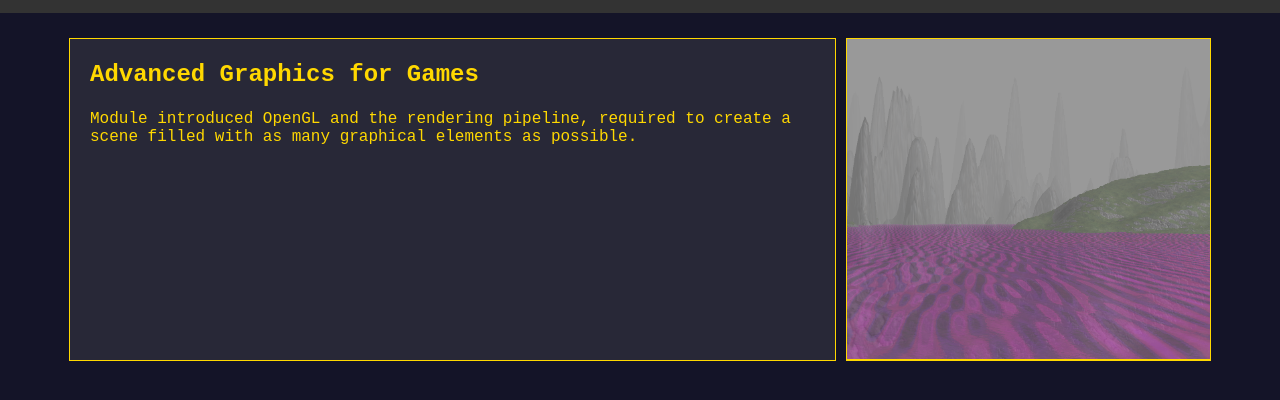
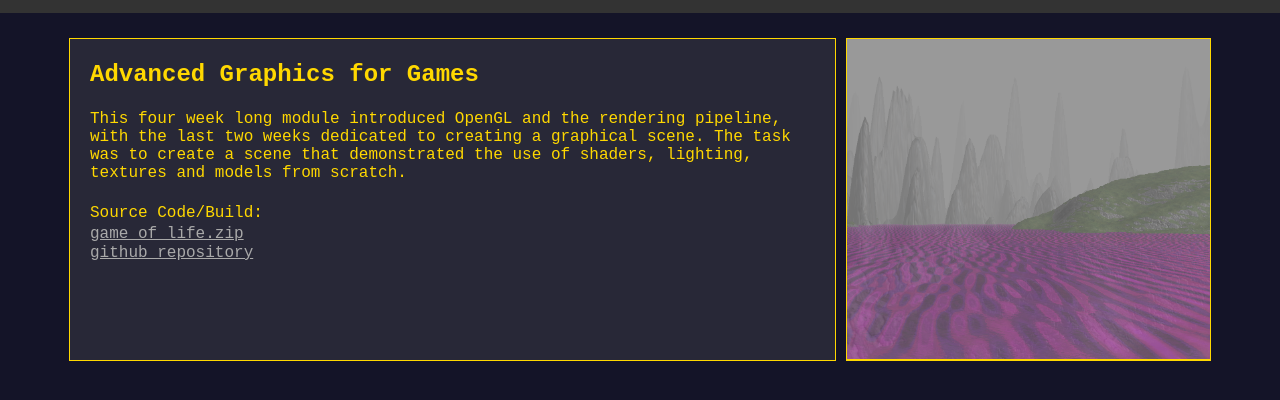
Before and after one commit to johnnileus/johnnileus.github.io, a plain HTML site: page pages/graphics.html in a window 1280 px wide. Shown: the part 66-466 px from the top of the page. Drawn offline with Linux system fonts and the light colour scheme.

Commit message:
updated gol, graphics and physics pages

```diff
--- a/pages/graphics.html
+++ b/pages/graphics.html
@@ -20,14 +20,17 @@
             <h2>Advanced Graphics for Games</h2>
             <br>
             <p>
-                Module introduced OpenGL and the rendering pipeline, required to create a scene filled
-                with as many graphical elements as possible.
+                This four week long module introduced OpenGL and the rendering pipeline, with the last two weeks dedicated to creating a graphical scene.
+                The task was to create a scene that demonstrated the use of shaders, lighting, textures and models from scratch.
 
 
 
             </p>
 
-
+            <br />
+            <p>Source Code/Build: </p>
+            <a href="../files/game_of_life.zip" download> game_of_life.zip</a> <br />
+            <a href="https://github.com/johnnileus/CSC8502"> github repository</a>
 
         </div>
 
--- a/styles.css
+++ b/styles.css
@@ -169,7 +169,6 @@ h1, h2, h3, p {
 }
 
 
-
 header .header-container {
     display: flex;
     justify-content: space-between;
```
Also changed, not shown: index.html (+1 -1 lines), pages/gol.html (+3 -1 lines), pages/physics.html (+2 -1 lines).
